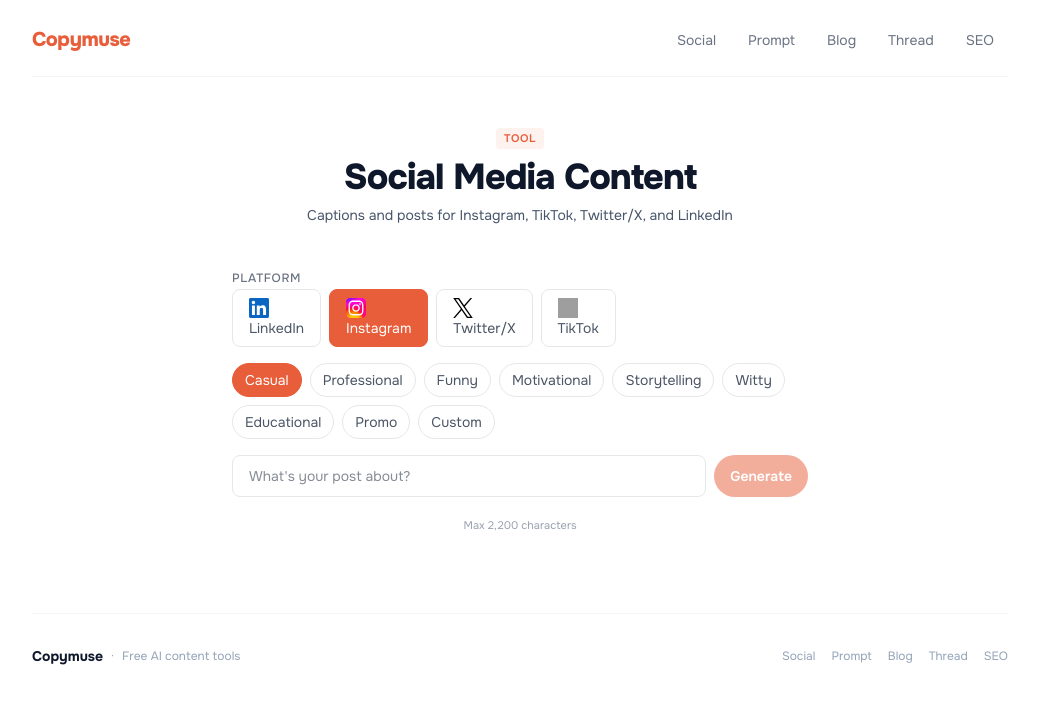
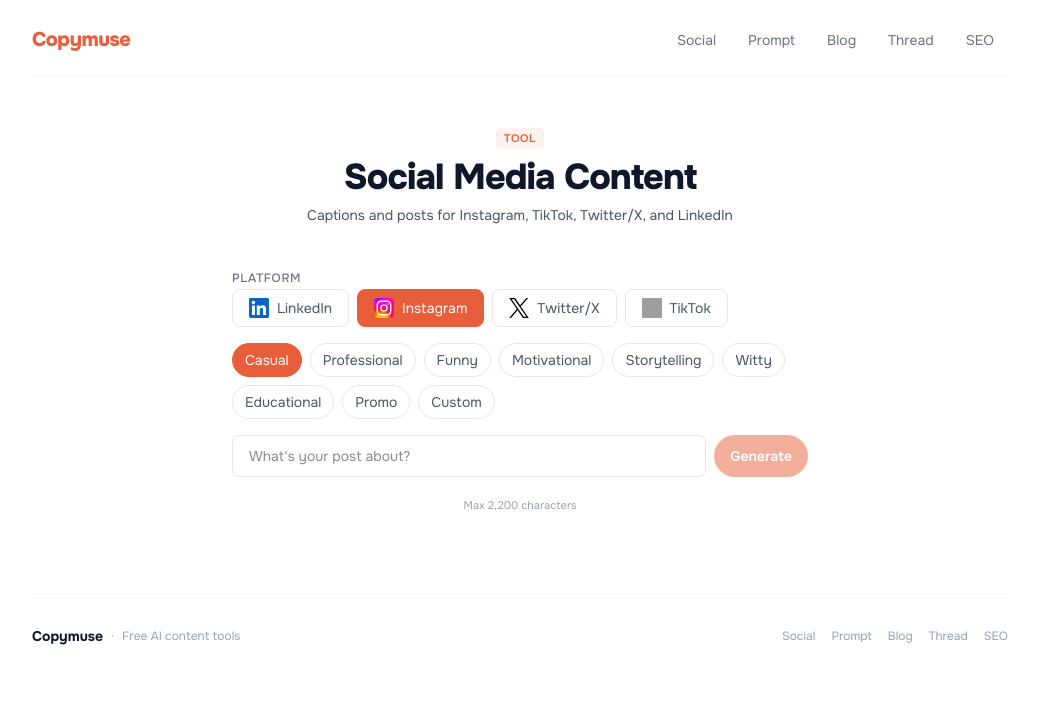
Before and after one commit to 0xnewbiewhermes/copymuse, a Next.js app: page /social-post in a window 1280 px wide. Shown: the top 704 px of the page, without its empty margins (120-1159 px from the left). Built offline with nearby package versions, Linux system fonts and the light colour scheme; grey boxes are pictures that could not be loaded.

Commit message:
style: align platform button layout with prompt page
- inline-flex items-center gap-2 on buttons
- label in separate <span> element

```diff
--- a/app/social-post/page.tsx
+++ b/app/social-post/page.tsx
@@ -129,7 +129,7 @@
                   type="button"
                   onClick={() => setPlatform(p.id)}
                   aria-pressed={platform === p.id}
-                  className={`px-4 py-2 text-sm rounded-lg border transition-colors ${
+                  className={`px-4 py-2 text-sm rounded-lg border transition-colors inline-flex items-center gap-2 ${
                     platform === p.id
                       ? "bg-[var(--color-coral-accent)] text-white border-[var(--color-coral-accent)]"
                       : "bg-white text-gray-600 border-gray-200 hover:border-[var(--color-coral-accent)]"
@@ -139,7 +139,8 @@
                     <img src={p.icon} alt="" className="w-5 h-5" />
                   ) : (
                     <span>{p.icon}</span>
-                  )} {p.label}
+                  )}
+                  <span>{p.label}</span>
                 </button>
               ))}
             </div>
```
